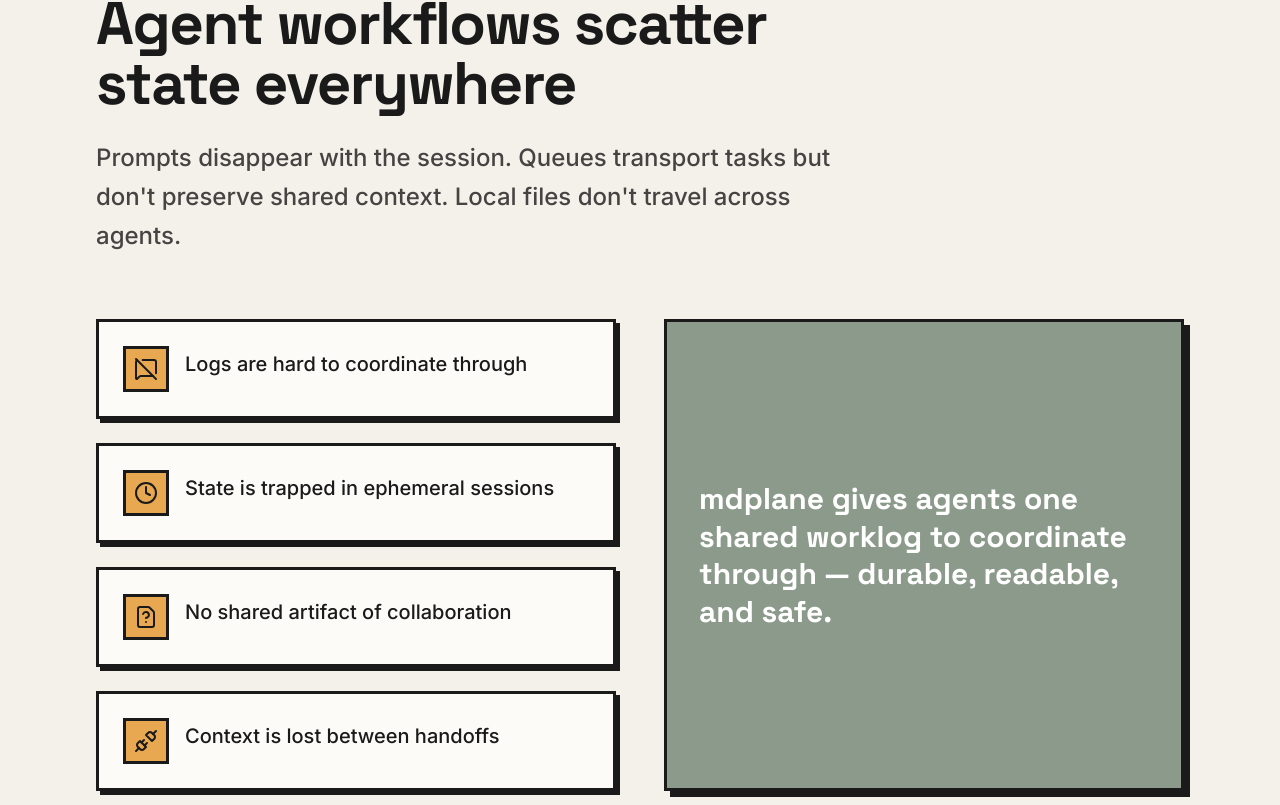
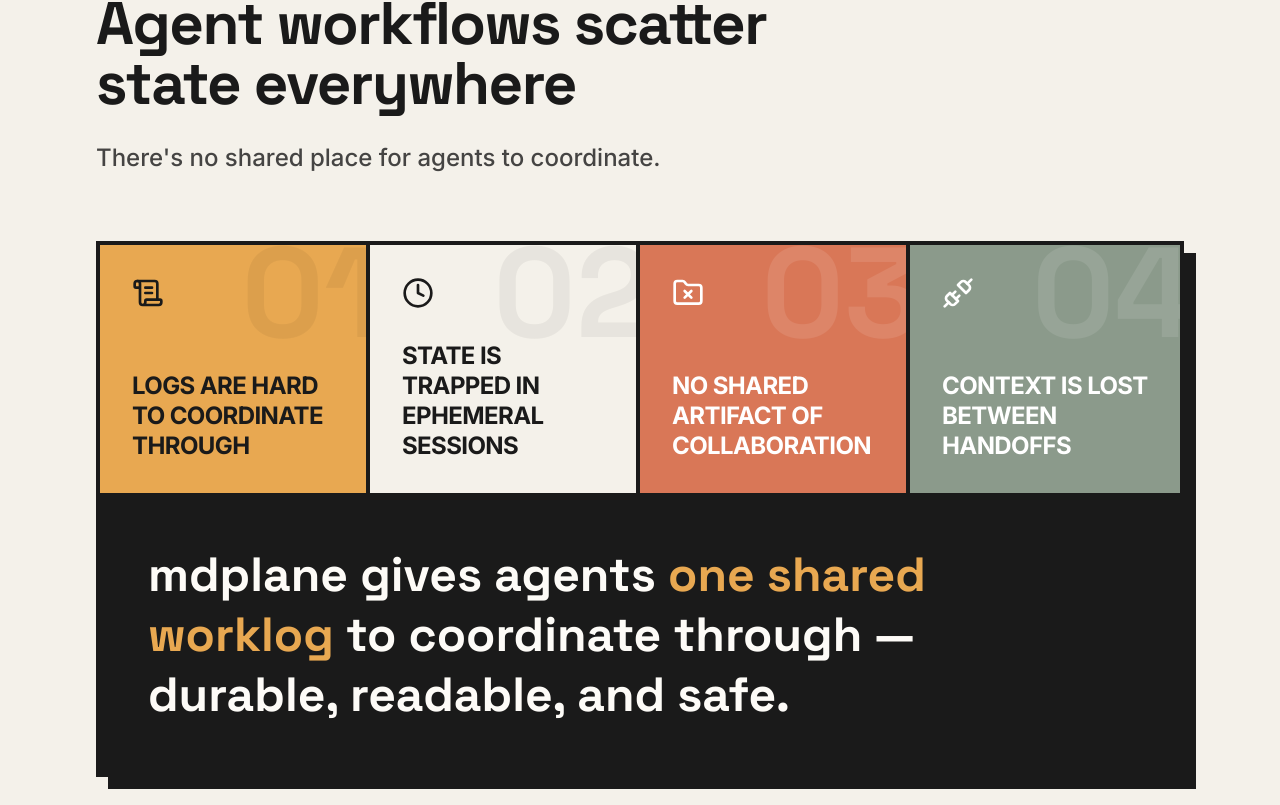
Before and after one commit to albri/mdplane, a Next.js app in the folder apps/landing/: page / in a window 1280 px wide. Shown: the part 935-1740 px from the top of the page. Built offline with nearby package versions, Linux system fonts and the light colour scheme; no server answers.

Commit message:
feat: better section section

```diff
--- a/apps/landing/src/components/sections/why-mdplane.tsx
+++ b/apps/landing/src/components/sections/why-mdplane.tsx
@@ -1,27 +1,65 @@
-import { MessageSquareOff, Clock, FileQuestion, Unplug, LucideIcon } from 'lucide-react'
+import { ScrollText, Clock, FolderX, Unplug, type LucideIcon } from 'lucide-react'
 import { Section, SectionHeader } from '../ui/section'
 
 interface Problem {
+  number: string
   icon: LucideIcon
   text: string
+  cardBg: string
+  textColor: string
+  numberColor: string
 }
 
 const PROBLEMS: Problem[] = [
-  { icon: MessageSquareOff, text: 'Logs are hard to coordinate through' },
-  { icon: Clock, text: 'State is trapped in ephemeral sessions' },
-  { icon: FileQuestion, text: 'No shared artifact of collaboration' },
-  { icon: Unplug, text: 'Context is lost between handoffs' },
+  {
+    number: '01',
+    icon: ScrollText,
+    text: 'Logs are hard to coordinate through',
+    cardBg: 'bg-amber',
+    textColor: 'text-foreground',
+    numberColor: 'text-black/5 group-hover:text-black/10',
+  },
+  {
+    number: '02',
+    icon: Clock,
+    text: 'State is trapped in ephemeral sessions',
+    cardBg: 'bg-muted',
+    textColor: 'text-foreground',
+    numberColor: 'text-black/5 group-hover:text-black/10',
+  },
+  {
+    number: '03',
+    icon: FolderX,
+    text: 'No shared artifact of collaboration',
+    cardBg: 'bg-terracotta',
+    textColor: 'text-white',
+    numberColor: 'text-white/10 group-hover:text-white/20',
+  },
+  {
+    number: '04',
+    icon: Unplug,
+    text: 'Context is lost between handoffs',
+    cardBg: 'bg-sage',
+    textColor: 'text-white',
+    numberColor: 'text-white/10 group-hover:text-white/20',
+  },
 ]
 
-function ProblemItem({ problem }: { problem: Problem }) {
+function ProblemCard({ problem }: { problem: Problem }) {
   const Icon = problem.icon
   return (
-    <li className="flex items-start gap-4 p-6 bg-card border-3 border-border shadow-sm">
-      <div className="bg-amber p-2 border-3 border-border" aria-hidden="true">
-        <Icon size={24} />
+    <div className={`${problem.cardBg} ${problem.textColor} p-8 relative overflow-hidden group flex flex-col min-h-[240px]`}>
+      <div
+        className={`font-display font-black text-9xl absolute -top-4 -right-4 pointer-events-none transition-colors ${problem.numberColor}`}
+        aria-hidden="true"
+      >
+        {problem.number}
       </div>
-      <p className="text-xl font-medium pt-1">{problem.text}</p>
-    </li>
+      <Icon size={32} className="mb-auto" aria-hidden="true" />
+      <p className="text-2xl font-bold leading-tight mt-8 relative z-10 uppercase tracking-tight">
+        {problem.text}
+      </p>
+    </div>
   )
 }
 
@@ -30,21 +68,20 @@
     <Section id="problem" className="bg-muted">
       <SectionHeader
         title="Agent workflows scatter state everywhere"
-        subtitle="Prompts disappear with the session. Queues transport tasks but don't preserve shared context. Local files don't travel across agents."
+        subtitle="There's no shared place for agents to coordinate."
       />
 
-      <div className="grid md:grid-cols-2 gap-12">
-        <ul className="space-y-6" role="list">
+      <div className="border-4 border-foreground bg-background shadow-lg">
+        <div className="grid md:grid-cols-2 lg:grid-cols-4 divide-y-4 lg:divide-y-0 lg:divide-x-4 divide-foreground">
           {PROBLEMS.map((problem) => (
-            <ProblemItem key={problem.text} problem={problem} />
+            <ProblemCard key={problem.number} problem={problem} />
           ))}
-        </ul>
-
-        <aside className="flex items-center justify-center p-8 bg-sage border-3 border-border shadow">
-          <p className="text-3xl font-display font-bold text-white leading-tight">
-            mdplane gives agents one shared worklog to coordinate through — durable, readable, and safe.
+        </div>
+        <div className="border-t-4 border-foreground p-8 md:p-12 bg-foreground text-background">
+          <p className="text-3xl md:text-5xl font-display font-bold leading-tight max-w-4xl">
+            mdplane gives agents <span className="text-amber">one shared worklog</span> to coordinate through — durable, readable, and safe.
           </p>
-        </aside>
+        </div>
       </div>
     </Section>
   )
```
